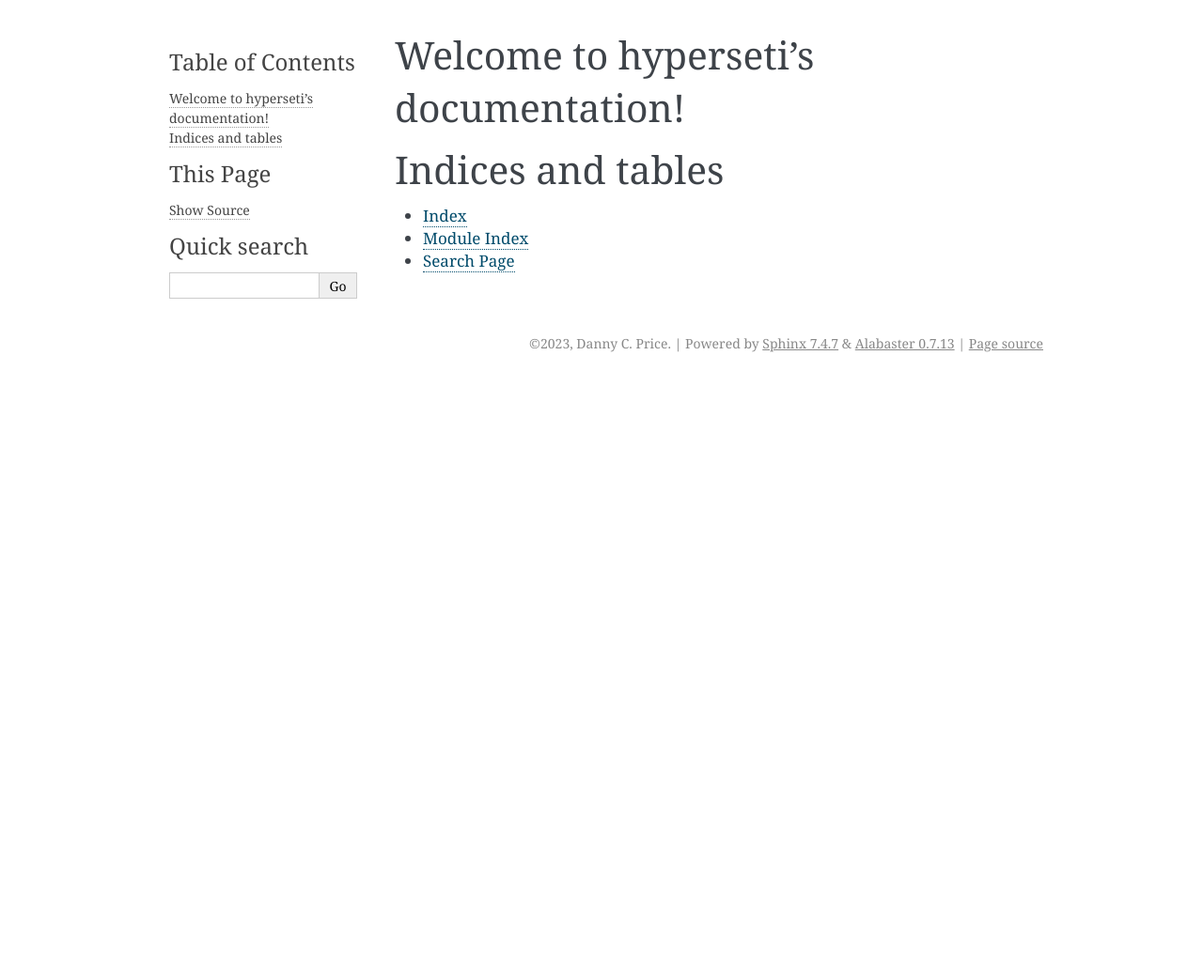
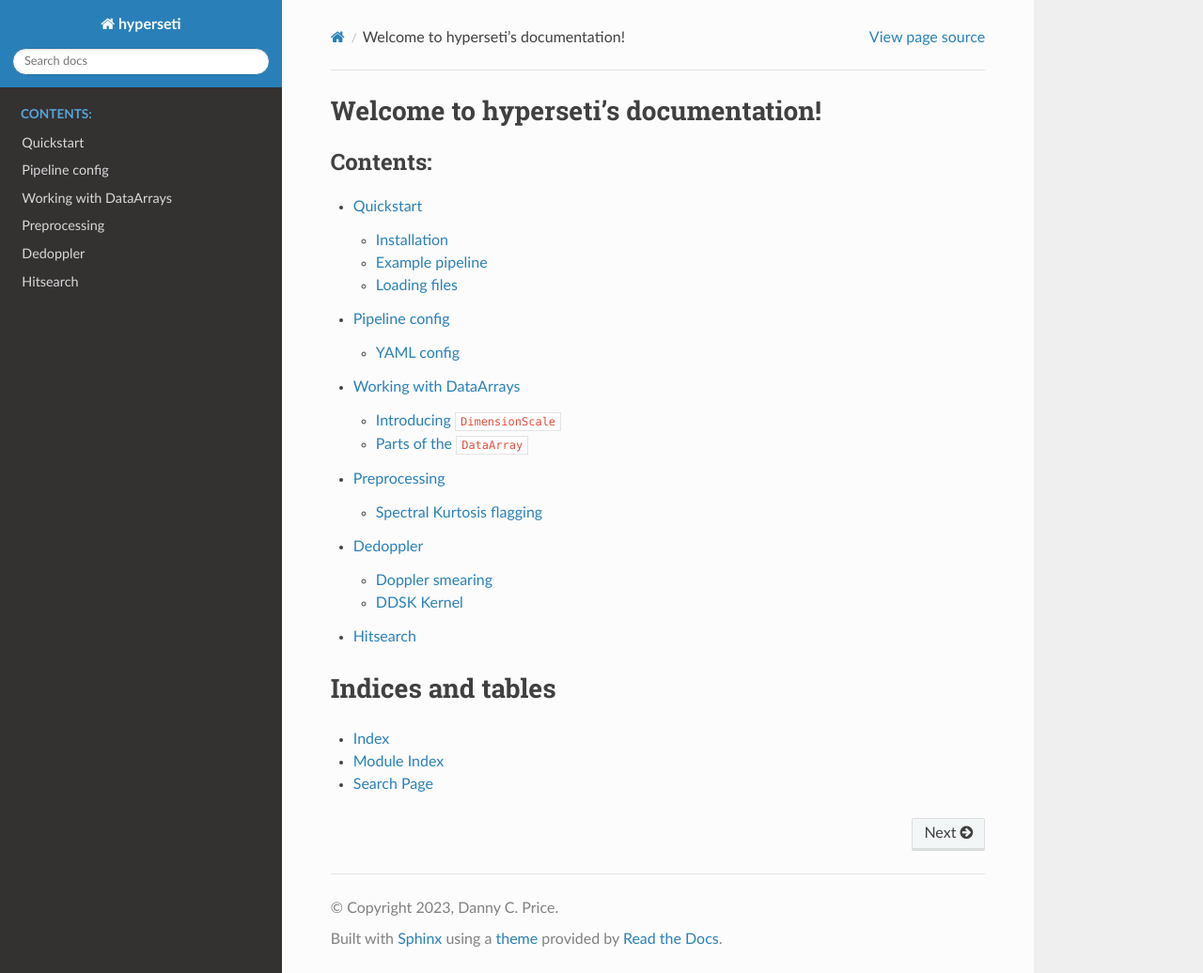
Before and after one commit to UCBerkeleySETI/hyperseti, a Sphinx documentation site: the page built from docs/index.rst, in a window 1280 px wide and 1036 px high. Shown: the whole window at 94% size. Built offline with Sphinx 7.4.7 and the Read the Docs theme 2.0.0, drawn with Linux system fonts in a browser that asks for light colours; some of the changed lines change nothing that is shown.

Commit message:
Adding initial docs

````diff
--- a/docs/conf.py
+++ b/docs/conf.py
@@ -31,6 +31,7 @@ release = '0.5.0'
 # ones.
 extensions = [
     'myst_parser',
+    'sphinx_rtd_theme'
 ]
 
 # Add any paths that contain templates here, relative to this directory.
@@ -47,7 +48,7 @@ exclude_patterns = ['_build', 'Thumbs.db', '.DS_Store']
 # The theme to use for HTML and HTML Help pages.  See the documentation for
 # a list of builtin themes.
 #
-html_theme = 'alabaster'
+html_theme = 'sphinx_rtd_theme'
 
 # Add any paths that contain custom static files (such as style sheets) here,
 # relative to this directory. They are copied after the builtin static files,
--- a/docs/index.rst
+++ b/docs/index.rst
@@ -10,7 +10,12 @@ Welcome to hyperseti's documentation!
    :maxdepth: 2
    :caption: Contents:
 
-
+   usage/quickstart
+   usage/config
+   usage/data_array
+   pipeline/preprocessing
+   pipeline/dedoppler
+   pipeline/hitsearch
 
 Indices and tables
 ==================
--- /dev/null
+++ b/docs/pipeline/dedoppler.md
@@ -0,0 +1,66 @@
+## Dedoppler
+
+### Doppler smearing
+
+If a narrowband signal drifts too fast, its power will be smeared across frequency bins.
+
+For each time step, the amount of smearing expected (in number of channels) is given by:
+
+```
+N = integration_time * drift_rate / channel_bw
+```
+
+For example, a signal with a 10 Hz/s drift rate will drift across 10x channels of 1 Hz width
+in 1 second integration.
+
+This leads to a O(N) loss in sensitivity, unless smearing is accounted for. In incoherent
+searches (i.e. on power spectra), a sqrt(N) factor can be retrieved by averaging neighboring
+channels together.
+
+In `hyperseti`, a smearing correction can be applied using the `apply_smearing_correction=True`
+argument in `dedoppler()`. The function that does this is `filter.apply_boxcar_drift`. This
+function applies different boxcar filters depending on the drift rate trial:
+
+```python
+    # Apply boxcar filter to compensate for smearing
+    for boxcar_size in range(2, smearing_nchan_max+1):
+        idxs = cp.where(smearing_nchan == boxcar_size)
+        # 1. uniform_filter1d computes mean. We want sum, so *= boxcar_size
+        # 2. we want noise to stay the same, so divide by sqrt(boxcar_size)
+        # combined 1 and 2 give aa sqrt(boxcar_size) factor
+        data[idxs] = uniform_filter1d(data[idxs], size=boxcar_size, axis=2) * np.sqrt(boxcar_size)
+```
+
+### DDSK Kernel
+
+Following on from [technote #4](https://github.com/UCBerkeleySETI/hyperseti/blob/master/docs/technotes/04_sk_flag.md),
+drifting tones cross frequency bins, so each bin will register a high kurtosis value. If a
+tone had zero drift, in contrast, its constituent frequency bin would have a near-zero kurtosis value.
+
+We can compute the SK estimator along different drift rates. Here's example with a time-varying signal and constant tone, with spectral kurtosis computed along different drift rate trials.
+
+![image](https://user-images.githubusercontent.com/713251/115005455-751fa780-9eda-11eb-9456-c536ec47e54c.png)
+
+Unlike regular dedoppler summation, the 'peak' is zero for the constant tone (low SK), and large for the varying SK.
+This gives us extra information
+
+The ['ddsk' kernel](https://github.com/UCBerkeleySETI/hyperseti/blob/master/hyperseti/kernels/dedoppler.py), short for for 'de-dopplered spectral kurtosis' computes SK and regular dedoppler sum at the same time. A 'ddsk' column is added. For example, from a Voyager 1 run:
+
+```
+     drift_rate      f_start           snr  driftrate_idx  channel_idx  beam_idx  boxcar_size      ddsk  n_integration
+6    -0.000000  8419.921871  48011.296875            0.0     524289.0       0.0          4.0  0.000373           16.0
+8    -0.382660  8419.297025    447.540619           40.0     747930.0       0.0          4.0  0.385157           16.0
+9    -0.382660  8419.274369     61.139175           40.0     756039.0       0.0          4.0  5.339909           16.0
+7    -0.373093  8419.319360     59.822662           39.0     739936.0       0.0          4.0  4.278475           16.0
+```
+
+Here we have found:
+* the DC bin (6) with a very low ddk at zero drift.
+* The carrier (8), with a ddsk < 1 (less than chi-squared expectation), meaning it's somewhat stable
+* The two sidebands (9 and 7), which have high ddsk values, due to the modulation.
+
+A bit of real-world testing will be important here to figure out when it's useful. But the following should hold:
+* 'drifting squiggles' due to unstable LOs will have high ddsk.
+* local bright impulsive RFI will have high ddsk.
+* stable drifting tones will have ddsk < 1
+* really low values of ddsk probably mean it's local RFI (we would expect some scintillation?).
--- /dev/null
+++ b/docs/pipeline/hitsearch.md
@@ -0,0 +1 @@
+## Hitsearch
--- /dev/null
+++ b/docs/pipeline/preprocessing.md
@@ -0,0 +1,42 @@
+## Preprocessing
+
+### Spectral Kurtosis flagging
+
+[Kurtosis](https://en.wikipedia.org/wiki/Kurtosis) is essentially a statistical measure of how un-noiselike data is.
+
+In the context of radio astronomy, 'spectral kurtosis' (or SK) is applying kurtosis ideas to waterfall plots,
+computing statistics for each frequency channel. This is laid out in [Nita & Dale (2007)](https://ui.adsabs.harvard.edu/abs/2007PASP..119..805N/abstract). The [SK estimator](https://ui.adsabs.harvard.edu/abs/2010MNRAS.406L..60N/abstract)
+is an easy way to calculate spectral kurtosis in the case that some time averaging has occured.
+
+In short, the time stream for a channel in a power spectral density waterfall plot will:
+1) be a chi-squared distribution if it follows radiometer noise. In this case spectral kurtosis value is approx equal to 1.
+2) have Kurtosis close to zero if dominated a constant tone.
+3) Kurtosis will be large if dominated by impulsive interference.
+
+Most commonly, SK is used in high time resolution data to get rid of impulsive interference.
+
+#### Using SK for narrowband tone detection
+To use SK to detect constant wave tones we need to look for values close to zero. However, before we can use an
+N-sigma threshold we need to first normalize the data by taking the log:
+
+![SK-log-for-memo](https://user-images.githubusercontent.com/713251/164014965-d9cc2009-8989-4395-8e74-c97a6fd1dc54.png)
+
+The data here are from the Voyager example, so there are some drifting tones and a DC bin. The drifting tones *cross* over frequency bins, so each bin registers a high kurtosis value. If the
+tone had zero drift, in contrast, that frequency bin would have a near-zero kurtosis value.
+
+TLDR: Any frequency bins including constant tones (that don't drift) will have a low SK value.
+Bins that are crossed by drifting tones will have high SK values. Bins with only noise will have
+SK values close to 1.
+
+#### Why are we using SK flagging?
+
+We are using SK flagging when normalizing data. To normalize data, we want to compute the signal-to-noise ratio. By flagging anything with spurious SK values, we can get a good
+estimate of the true noise.
+
+#### SK definition
+
+```python
+    SK =  ((N_acc × n) + 1) / (n-1) * (n (∑x²) / (∑x)²) - 1)
+```
+
+Where `N_acc` is the number of accumulations per time bin, and `n` is the length of the x array.
--- /dev/null
+++ b/docs/usage/config.md
@@ -0,0 +1,84 @@
+## Pipeline config
+
+The main search function, `find_et`, accepts a Python dict as its primary configuration.
+
+The pipeline config dict has for primary keys, each of which holds its own config dict:
+
+* `preprocess`: For pre-processing tasks (normalizing and blanking data).
+* `deoppler`: For options controlling dedoppler search.
+* `hitsearch`: Searching for hits in dedoppler space.
+* `pipeline`: Control and iteration of dedoppler/hitsearch.
+
+
+Dicts within the pipeline config dict are passed as kwargs to functions that are called in the pipeline. For example, the `config['dedoppler']` dict is passed with the following invocation:
+
+```python
+self.dedopp, self.dedopp_sk = dedoppler(self.data_array, **self.config['dedoppler'])
+```
+
+Which passes to the `dedoppler.dedoppler()` method:
+
+```python
+def dedoppler(data_array: DataArray,
+              max_dd: u.Quantity,
+              min_dd: u.Quantity=None,
+              boxcar_size: int=1,
+              kernel: str='dedoppler',
+              apply_smearing_corr: bool=False,
+              plan: str='stepped') -> DataArray:
+```
+
+A full configuration looks like:
+
+```python
+config = {
+    'preprocess': {
+        'sk_flag': True,                        # Apply spectral kurtosis flagging
+        'normalize': True,                      # Normalize data
+        'blank_edges': {'n_chan': 32},          # Blank edges channels
+        'blank_extrema': {'threshold': 100000}  # Blank ridiculously bright signals before search
+    },
+    'dedoppler': {
+        'kernel': 'ddsk',                       # Doppler + kurtosis doppler (ddsk)
+        'max_dd': 5.0,                          # Maximum dedoppler delay, 5 Hz/s
+        'min_dd': None,                         #
+        'apply_smearing_corr': False,           # Correct  for smearing within dedoppler kernel
+                                                # Note: set to False if using multiple boxcars
+        'plan': 'stepped'                       # Dedoppler trial spacing plan (stepped = less memory)
+    },
+    'hitsearch': {
+        'threshold': 20,                        # SNR threshold above which to consider a hit
+        'min_fdistance': None                   # Automatic calculation of min. channel spacing between hits
+    },
+    'pipeline': {
+        'n_boxcar': 10,                         # Number of boxcar trials to apply (10 stages, 2^10 channels)
+                                                # Boxcar is a moving average to compensate for smearing / broadband
+        'merge_boxcar_trials': True             # Merge hits at same frequency that are found in multiple boxcars
+    }
+}
+```
+
+### YAML config
+
+Pipeline configuration can also be loaded from a YAML file using the `io.load_config()` method.
+
+```yaml
+# example.yaml
+dedoppler:
+  apply_smearing_corr: false
+  kernel: ddsk
+  max_dd: 5.0
+  min_dd: null
+  plan: stepped
+hitsearch:
+  min_fdistance: null
+  threshold: 20
+pipeline:
+  merge_boxcar_trials: true
+  n_boxcar: 10
+preprocess:
+  blank_edges:
+    n_chan: 32
+  normalize: true
+  sk_flag: true
+```
--- /dev/null
+++ b/docs/usage/data_array.md
@@ -0,0 +1,76 @@
+## Working with DataArrays
+
+The central data structure used in hyperseti is the `DataArray`. It is returned when loading data (fil or h5), and internally. For example:
+
+```python
+from hyperseti.data_array import from_h5
+darr = from_h5('voyager_data.h5')
+```
+If you inspect this in jupyter you will see:
+
+<img width="650" alt="image" src="https://user-images.githubusercontent.com/713251/126744321-575ecfc6-9f37-4cff-82b1-8e4351c1eaf9.png">
+
+DataArray is similar to [xarray](http://xarray.pydata.org/en/stable/), in that it labels a numpy-like array with dimensions, scales and attribute metadata.
+The issue with xarray is that for very large arrays, the coords that describe the axis are also very large (see [pydata:discussion#5166](https://github.com/pydata/xarray/discussions/5156)). For example:
+```python
+import xarray as xr
+data = np.random.rand(1000000, 3)
+frequency = np.linspace(1, 2, 1000000)
+locs = ['a', 'b', 'c']
+xdata = xr.DataArray(data, coords=[frequency, locs], dims=["frequency", "space"])
+```
+Here, we needed to generate a very large frequency array -- this is slow to create, and uses a lot of memory. For high-time or high-frequency resolution radio data,
+this is problematic.
+
+### Introducing `DimensionScale`
+
+Hyperseti's solution is a class `DimensionScale`, which attaches to the `DataArray` to describe each axis.
+A `DimensionScale` pretends it is a numpy array but is actually just composed of three values: start, stop, and step, that is:
+```python
+dim_scale_value = start_value + step_size * i
+```
+
+It also has units (e.g. GHz) and a name (e.g. 'frequency'):
+```python
+d = np.arange(2**20)
+ds = DimensionScale('frequency', 1.1, 1.9, len(d), 'GHz')
+  >> <DimensionScale 'frequency': start 1.1 GHz step 1.9 GHz nstep 1048576 >
+```
+
+Dimension scales can be indexed, and a new dimension scale will be generated:
+```
+ds[1024:1032:2]
+  >> <DimensionScale 'frequency': start 1946.6999999999998 GHz step 3.8 GHz nstep 4 >
+```
+
+And they can be converted into numpy arrays, or into astropy.Quantity datasets:
+```python
+# generate numpy array
+ds_array = np.asarray(ds)
+# generate astropy.Quantity array
+ds_astropy = ds.generate()
+```
+
+### Parts of the `DataArray`
+
+To construct a DataArray, you need to supply data, dims, scales, and attrs. Here's how to initialize a new array:
+```python
+darr = DataArray(data, dims, scales, attrs, slice_info=None, parent_shape=None)
+```
+These correspond to
+* `data` - A numpy-like dataset. This can be a numpy.ndarray, a cupy.ndarray, a h5py.Dataset, or anything else that is numpy-like.
+* `dims` - The names of each axis of the `data` array, e.g. (frequency, time, polarization).
+* `scales` - A set of `DimensionScales`, one for each dimension in `dims`.
+* `attrs` - A dictionary of any other metadata you'd like to attach.
+
+The `slice_info` and `parent_shape` are to do with if you have selected a subsection of data from a larger array, so you can keep track.
+These will populate if you call the `isel()` method:
+
+```python
+darr = from_h5('voyager_data.h5')
+dsel = darr.isel({'frequency': slice(0, 4096, 2), 'time': slice(1, 7)})
+```
+
+Which returns a new DataArray:
+
+<img width="650" alt="image" src="https://user-images.githubusercontent.com/713251/126745394-373cf705-ae94-48ca-ae6e-ab17d7d97075.png">
--- /dev/null
+++ b/docs/usage/quickstart.md
@@ -0,0 +1,81 @@
+## Quickstart
+
+### Installation
+
+Theoretically, just type:
+
+```
+pip install git+https://github.com/ucberkeleyseti/hyperseti
+```
+
+hyperseti uses the GPU heavily, so a working CUDA environment is needed, and
+requires Python 3.7 or above.
+hyperseti relies upon `cupy`, and currently uses a single function,
+`argrelmax` from `cusignal`. These are part of [rapids](https://rapids.ai/start.html)
+and are easiest to install using `conda`. If starting from scratch, this should get you most of
+the way there:
+
+```
+conda create -n hyperseti -c rapidsai -c nvidia -c conda-forge \
+    rapids=22.04 python=3.9 cudatoolkit=11.0 dask-sql
+
+conda activate hyperseti
+conda install pandas astropy
+pip install logbook setigen blimpy hdf5plugin
+pip install git+https://github.com/ucberkeleyseti/hyperseti
+```
+
+### Example pipeline
+
+```python
+from hyperseti.pipeline import find_et
+
+voyager_h5 = '../test/test_data/Voyager1.single_coarse.fine_res.h5'
+
+config = {
+    'preprocess': {
+        'sk_flag': True,                        # Apply spectral kurtosis flagging
+        'normalize': True,                      # Normalize data
+        'blank_edges': {'n_chan': 32},          # Blank edges channels
+        'blank_extrema': {'threshold': 10000}   # Blank ridiculously bright signals before search
+        'poly_fit': 5
+    },
+    'dedoppler': {
+        'kernel': 'ddsk',                       # Doppler + kurtosis doppler (ddsk)
+        'max_dd': 10.0,                          # Maximum dedoppler delay, 5 Hz/s
+        'min_dd': None,                         #
+        'apply_smearing_corr': True ,           # Correct  for smearing within dedoppler kernel
+                                                # Note: set to False if using multiple boxcars
+        'plan': 'stepped'                       # Dedoppler trial spacing plan (stepped = less memory)
+    },
+    'hitsearch': {
+        'threshold': 20,                        # SNR threshold above which to consider a hit
+        'min_fdistance': None                   # Automatic calculation of min. channel spacing between hits
+    },
+    'pipeline': {
+        'n_boxcar': 10,                         # Number of boxcar trials to apply (10 stages, 2^10 channels)
+                                                # Boxcar is a moving average to compensate for smearing / broadband
+        'merge_boxcar_trials': True             # Merge hits at same frequency that are found in multiple boxcars
+    }
+}
+
+hit_browser = find_et(voyager_h5, config,
+                gulp_size=2**18,  # Note: intentionally smaller than 2**20 to test slice offset
+                filename_out='./test_voyager_hits.csv',
+                log_output=True,
+                log_config=True
+                )
+
+# find_et returns a hit browser object that makes it easy to plot hits
+print(hit_browser.hit_table)
+
+hit_browser.view_hit(0, padding=128, plot='dual')
+```
+
+### Loading files
+
+```python
+from hyperseti.io import from_h5
+
+d = from_h5('path/to/data.h5')
+```
````
